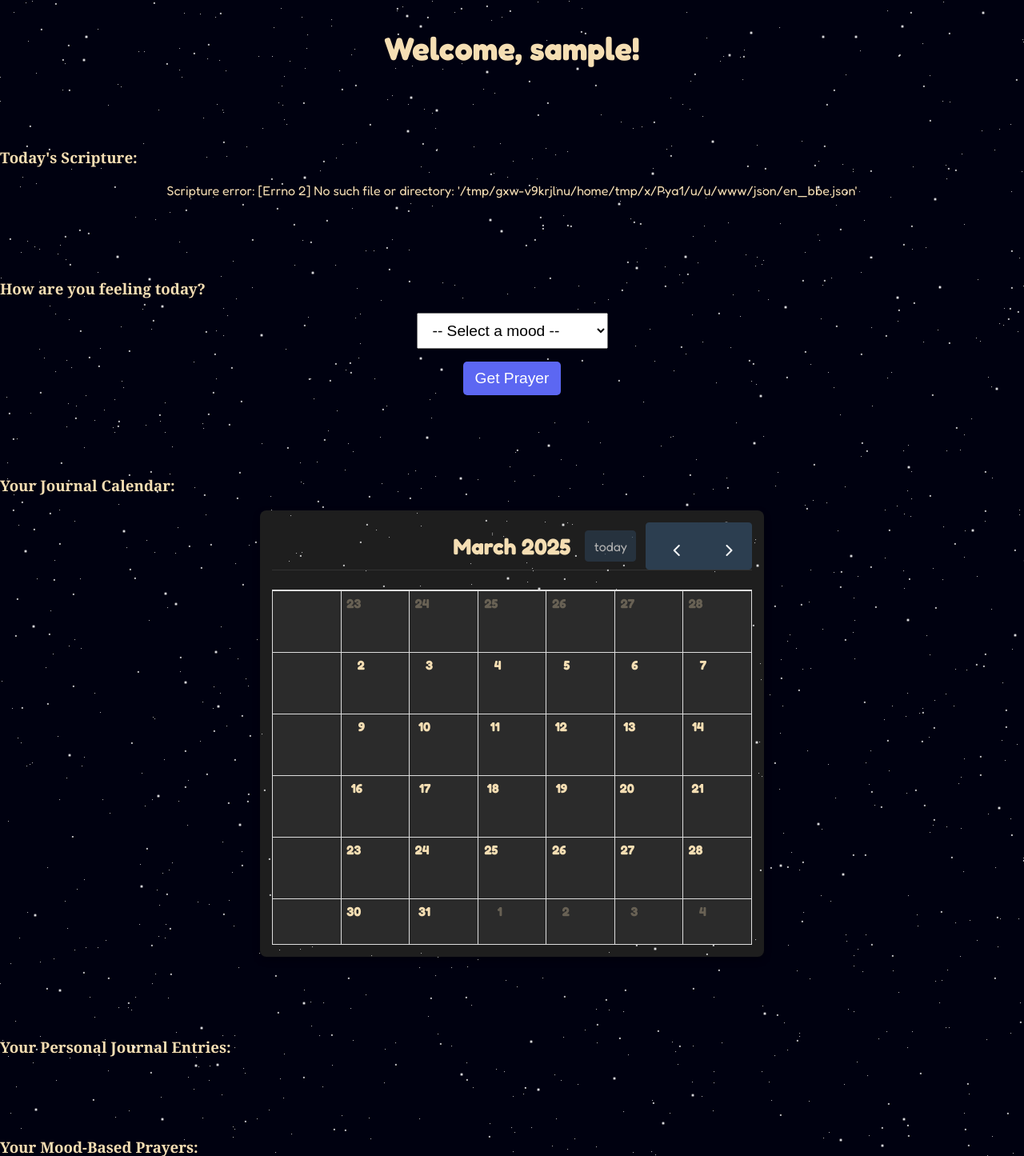
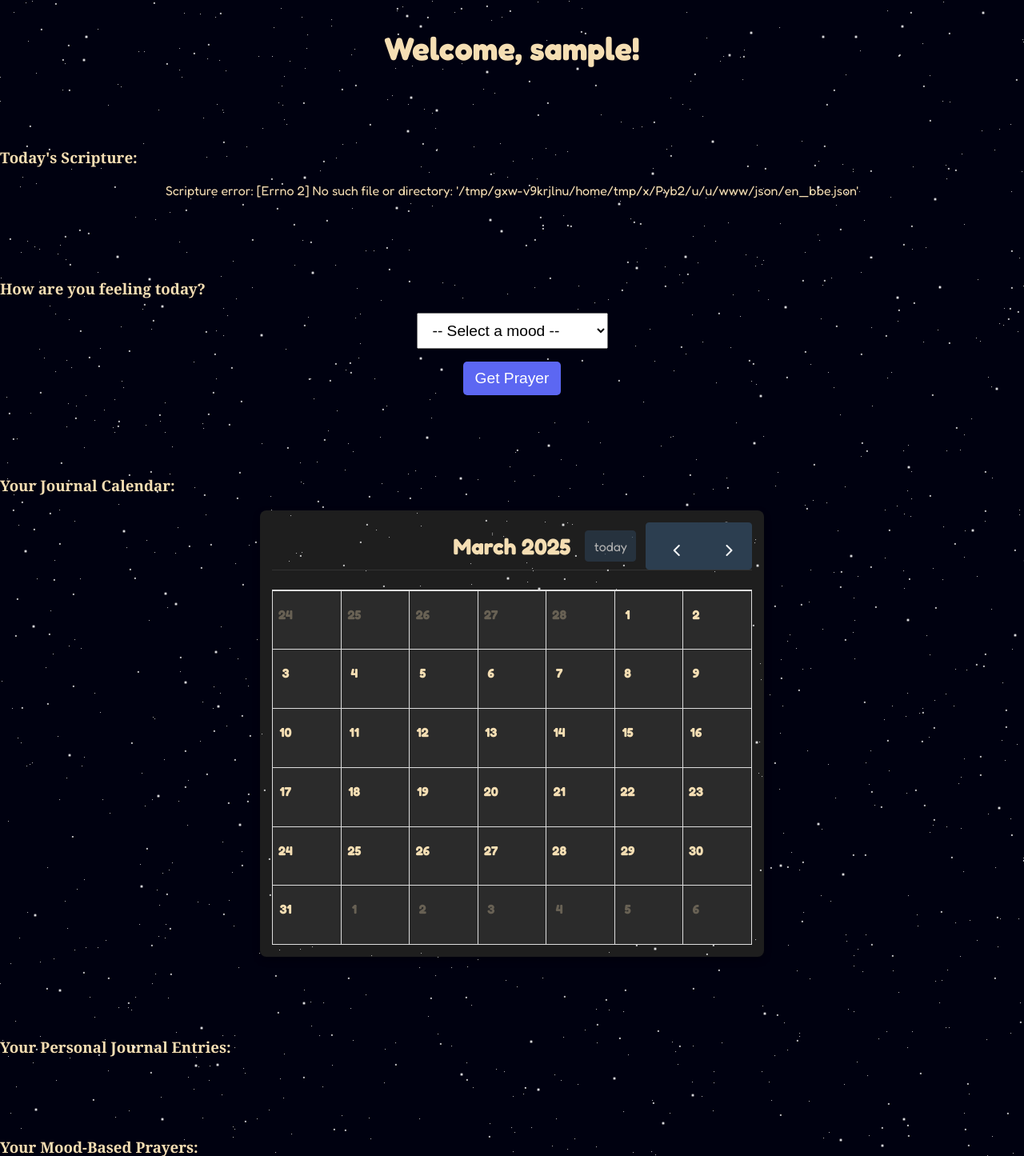
Before and after one commit to mayooo18/AmenDaily, a Flask app: page /home in a window 1280 px wide. Shown: the top 1445 px of the page at 80% size. Run offline with Flask 3, Linux system fonts and the light colour scheme; the visitor is signed in with stand-in values (Sample User, id 1).

Commit message:
fixed calendar

```diff
--- a/static/css/home.css
+++ b/static/css/home.css
@@ -397,6 +397,7 @@
   max-width: 600px; /* ✅ Limit container width */
   margin: auto; /* ✅ Center the calendar */
   display: flex;
+  overflow: auto;
   justify-content: center;
   align-items: center;
   background-color: #1e1e1e;
@@ -408,7 +409,7 @@
 
 #calendar {
   width: 100%;
-  max-width: 300px; /* ✅ Smaller calendar width */
+  max-width: 600px; /* ✅ Limit calendar width */
   min-height: 300px; /* ✅ Reduce height */
   border-radius: 5px;
 }
@@ -423,10 +424,22 @@
 
 /* Calendar Grid & Days */
 
+/* Ensure calendar day numbers are visible */
+#calendar .fc-daygrid-day-number {
+  color: wheat !important;
+  font-weight: bold;
+  position: absolute;
+  top: 4px;
+  left: 6px;
+  z-index: 10;
+}
 
 #calendar .fc-daygrid-day {
   background-color: #2b2b2b !important;
   color: white !important;
+  position: relative; /* Required for absolute-positioned numbers */
+  padding: 10px;
+
 }
 
 /* Event Styling */
--- a/templates/index.html
+++ b/templates/index.html
@@ -190,6 +190,7 @@
 
         const calendar = new FullCalendar.Calendar(calendarEl, {
     initialView: "dayGridMonth",
+    firstDay: 1, // 👈 Start week on Monday
     events: formattedEvents,
     eventClick: function (info) {
         const mood = info.event.extendedProps.mood
@@ -199,12 +200,13 @@
     },
     eventDidMount: function (info) {
         if (info.event.extendedProps.type === "mood_prayer") {
-                    info.el.style.backgroundColor = "#7aa2f7";
+            info.el.style.backgroundColor = "#7aa2f7"; // Blue for mood-based
         } else {
-                    info.el.style.backgroundColor = "#f5c518";
+            info.el.style.backgroundColor = "#f5c518"; // Yellow for journals
         }
     }
 });
+
 
         calendar.render();
 
```
Lines whose indentation alone changed are shown as unchanged.
